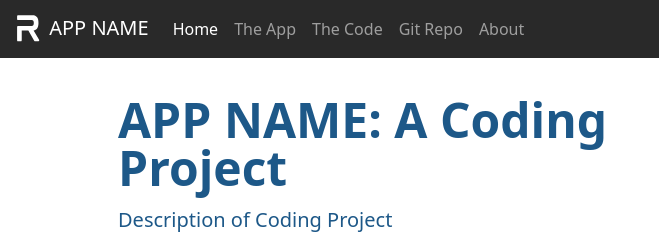
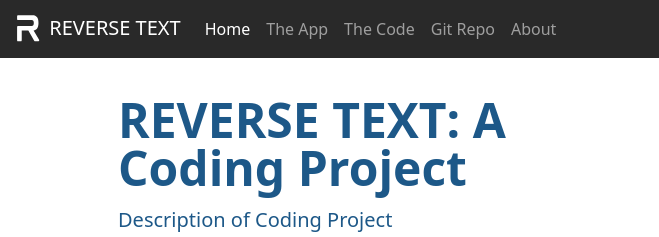
Before and after one commit to RicardoCruz21/ReverseText, a plain HTML site: page index.html in a window 1280 px wide. Shown: the top 237 px of the page, 0-659 px from the left. Drawn offline with nearby package versions, Linux system fonts and the light colour scheme.

Commit message:
Name Project in headings

```diff
--- a/index.html
+++ b/index.html
@@ -3,7 +3,7 @@
 
 <head>
 
-    <title>App Name: A Coding Project By Ricardo Cruz</title>
+    <title>REVERSE TEXT: A Coding Project By Ricardo Cruz</title>
 
     <!-- Required meta tags -->
     <meta charset="utf-8">
@@ -28,7 +28,7 @@
     <!-- Navbar -->
     <nav class="navbar navbar-expand-md navbar-dark fixed-top">
         <div class="container-fluid">
-            <a class="navbar-brand" href="#"><img src="/img/RicardoCruz_MarkTB.svg" class="d-inline-block align-top" height="32">&nbsp;APP NAME</a>
+            <a class="navbar-brand" href="#"><img src="/img/RicardoCruz_MarkTB.svg" class="d-inline-block align-top" height="32">&nbsp;REVERSE TEXT</a>
             <button class="navbar-toggler" type="button" data-bs-toggle="collapse" data-bs-target="#navbarCollapse"
                 aria-controls="navbarCollapse" aria-expanded="false" aria-label="Toggle navigation">
                 <span class="navbar-toggler-icon"></span>
@@ -45,7 +45,7 @@
                         <a class="nav-link" href="code.html">The Code</a>
                     </li>
                     <li class="nav-item">
-                        <a class="nav-link" target="_blank" href="#">Git Repo</a>
+                        <a class="nav-link" target="_blank" href="https://github.com/RicardoCruz21/ReverseText">Git Repo</a>
                     </li>
                     <li class="nav-item">
                         <a class="nav-link" target="_blank" href="#">About</a>
@@ -60,7 +60,7 @@
        <div class="container col-xxl-8 px-5 py-5">
            <div class="row g-5 py-5 row-cols-1 row-cols-lg-2">
                <div class="col order-last order-lg-first">
-                <h1 class="display-5 fw-bold lh-1 mb-3">APP NAME: A Coding Project</h1>
+                <h1 class="display-5 fw-bold lh-1 mb-3">REVERSE TEXT: A Coding Project</h1>
                 <h4 class="lead">Description of Coding Project</h4>
                 <ul class="fa-ul pt-2 checklist">
                     <li><span class="fa-li"><i class="fas fa-check-square"></i></span>CSS and Bootstrap Layout</li>
```
Also changed, not shown: app.html (+3 -3 lines), code.html (+4 -4 lines).
